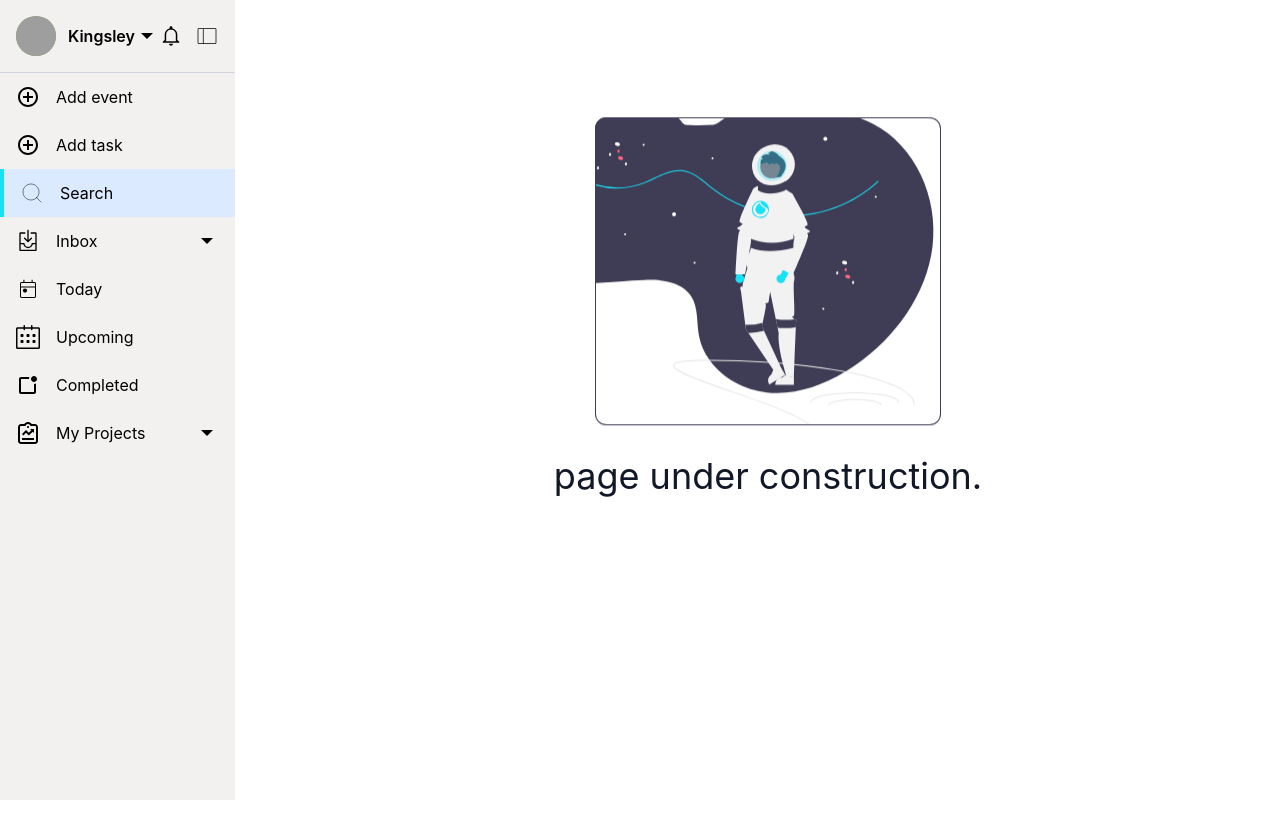
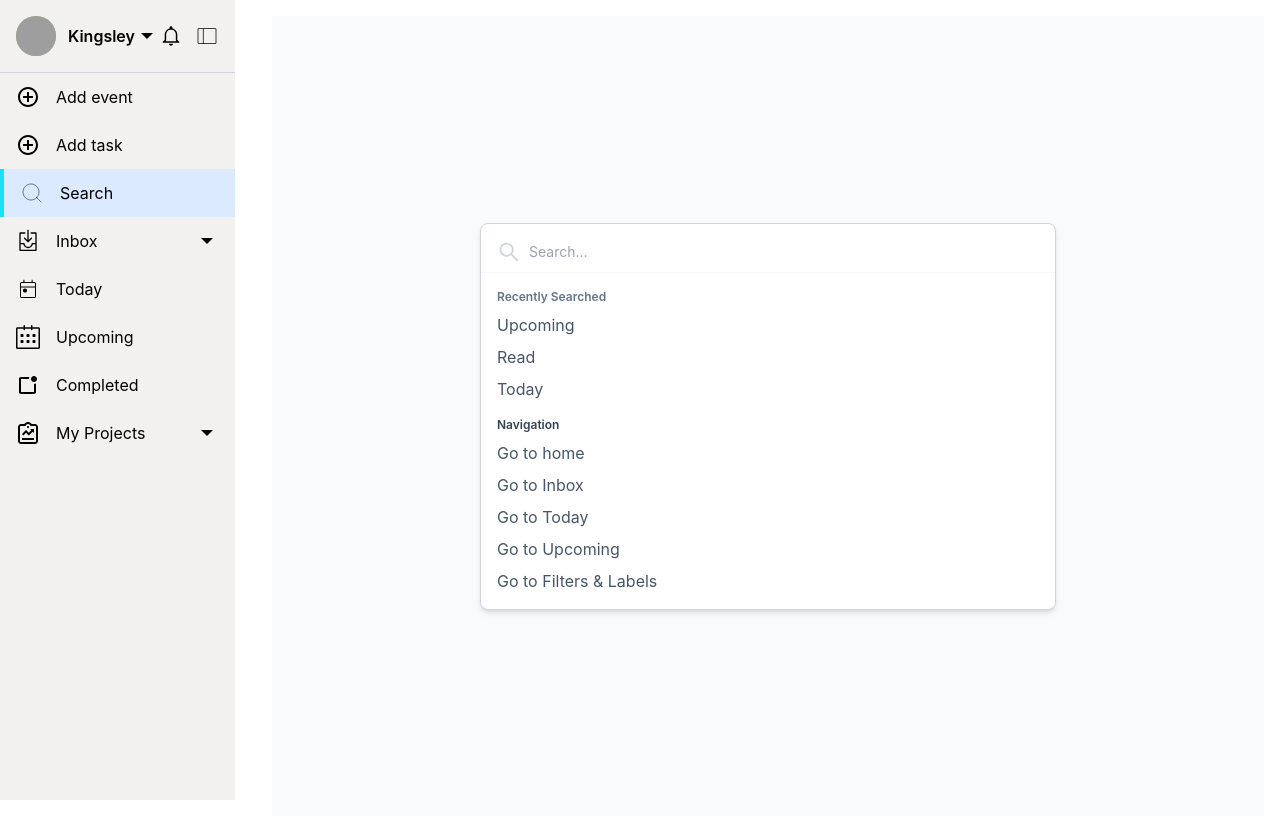
Before and after one commit to kingieX/timeless-event, a React (Vite) app: page /dashboard/search in a window 1280 px wide. Before the commit the page ends 800 px from the top, so only its background shows below. Built offline with nearby package versions, Linux system fonts and the light colour scheme; grey boxes are pictures that could not be loaded.

Commit message:
update: search page in progress

```diff
--- /dev/null
+++ b/src/components/SearchModal.jsx
@@ -0,0 +1,52 @@
+/* eslint-disable react/prop-types */
+import React, { useState } from 'react';
+import { AiOutlineSearch } from 'react-icons/ai';
+import { Link } from 'react-router-dom';
+
+const SearchModal = ({ recentSearches, sidebarLinks }) => {
+  return (
+    <div className="w-full flex justify-center items-center">
+      <div className="w-full bg-white border border-gray rounded-lg shadow-md max-w-xl mx-auto">
+        {/* Search Input */}
+        <div className="flex items-center px-4 py-4 border-b border-gray border-opacity-20 pb-2 mb-4">
+          <AiOutlineSearch className="w-6 h-6 text-gray" />
+          <input
+            type="text"
+            placeholder="Search..."
+            className="flex-grow outline-none text-sm px-2"
+          />
+        </div>
+
+        {/* Recently Searched */}
+        <div className="mb-4 px-4">
+          <h2 className="text-xs font-semibold text-slate-500 mb-2">
+            Recently Searched
+          </h2>
+          <ul className="space-y-2">
+            {recentSearches.map((item, index) => (
+              <li key={index} className="text-slate-600 hover:text-black">
+                {item}
+              </li>
+            ))}
+          </ul>
+        </div>
+
+        {/* Navigation */}
+        <div className="px-4 mb-4">
+          <h2 className="text-xs font-semibold text-slate-700 mb-2">
+            Navigation
+          </h2>
+          <ul className="space-y-2">
+            {sidebarLinks.map((link, index) => (
+              <li key={index} className="text-slate-600 hover:text-black">
+                <Link to={link.path}>Go to {link.label}</Link>
+              </li>
+            ))}
+          </ul>
+        </div>
+      </div>
+    </div>
+  );
+};
+
+export default SearchModal;
--- a/src/components/Sidebar.jsx
+++ b/src/components/Sidebar.jsx
@@ -22,11 +22,6 @@ const menuItems = [
     icon: '/image/sidebar-assets/btn2.svg',
     link: '/dashboard/search',
   },
-  // {
-  //   name: 'Send notifications',
-  //   icon: '/image/sidebar-assets/btn3.svg',
-  //   link: '/dashboard/send-notifications',
-  // },
   {
     name: 'Inbox',
     icon: '/image/sidebar-assets/btn4.svg',
--- a/src/pages/sidebarMenuPages/Search.jsx
+++ b/src/pages/sidebarMenuPages/Search.jsx
@@ -1,11 +1,22 @@
-// import React from 'react';
-
-import UnderConstruction from '../../components/UnderConstruction';
+import { useState } from 'react';
+import SearchModal from '../../components/SearchModal';
 
 const Search = () => {
+  const recentSearches = ['Upcoming', 'Read', 'Today']; // Replace with actual user search history
+  const sidebarLinks = [
+    { label: 'home', path: '/home' },
+    { label: 'Inbox', path: '/inbox' },
+    { label: 'Today', path: 'today' },
+    { label: 'Upcoming', path: 'upcoming' },
+    { label: 'Filters & Labels', path: '/filters-labels' },
+  ]; // Replace with actual sidebar links
+
   return (
-    <div>
-      <UnderConstruction />
+    <div className="w-full h-screen bg-slate-50 flex justify-center items-center">
+      <SearchModal
+        recentSearches={recentSearches}
+        sidebarLinks={sidebarLinks}
+      />
     </div>
   );
 };
```
